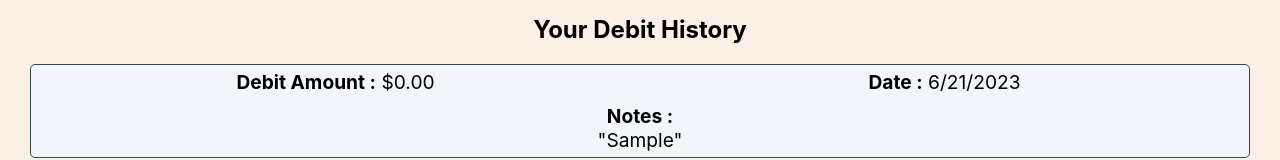
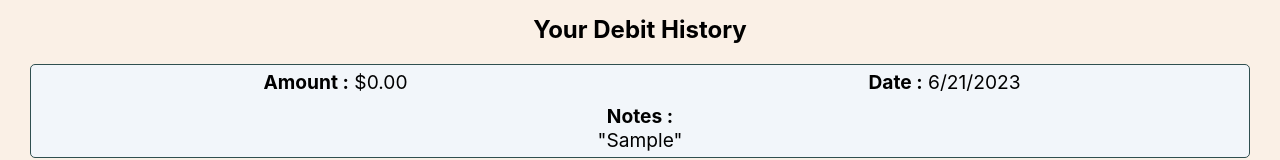
Before and after one commit to anyichen212/bank_of_react, a React (Create React App) app: page /debits in a window 1280 px wide. Both pictures are taken after typing "Sample" into the empty fields and a click on the input "Add New Debit". Shown: the part 421-581 px from the top of the page. Built offline with nearby package versions, Linux system fonts and the light colour scheme; no server answers.

Commit message:
fix spelling

```diff
--- a/src/components/Cards.jsx
+++ b/src/components/Cards.jsx
@@ -7,7 +7,7 @@ const Cards = (props) => {
     //individual gifs
     return (
         <div className="card">
-            <div><b>Debit Amount :</b> ${info[0].toFixed(2)}</div>
+            <div><b>Amount :</b> ${info[0].toFixed(2)}</div>
             <div><b>Date :</b> {info[2]}</div>
             <div><b>Notes :</b>
                 <p>"{info[1]}"</p>
```
